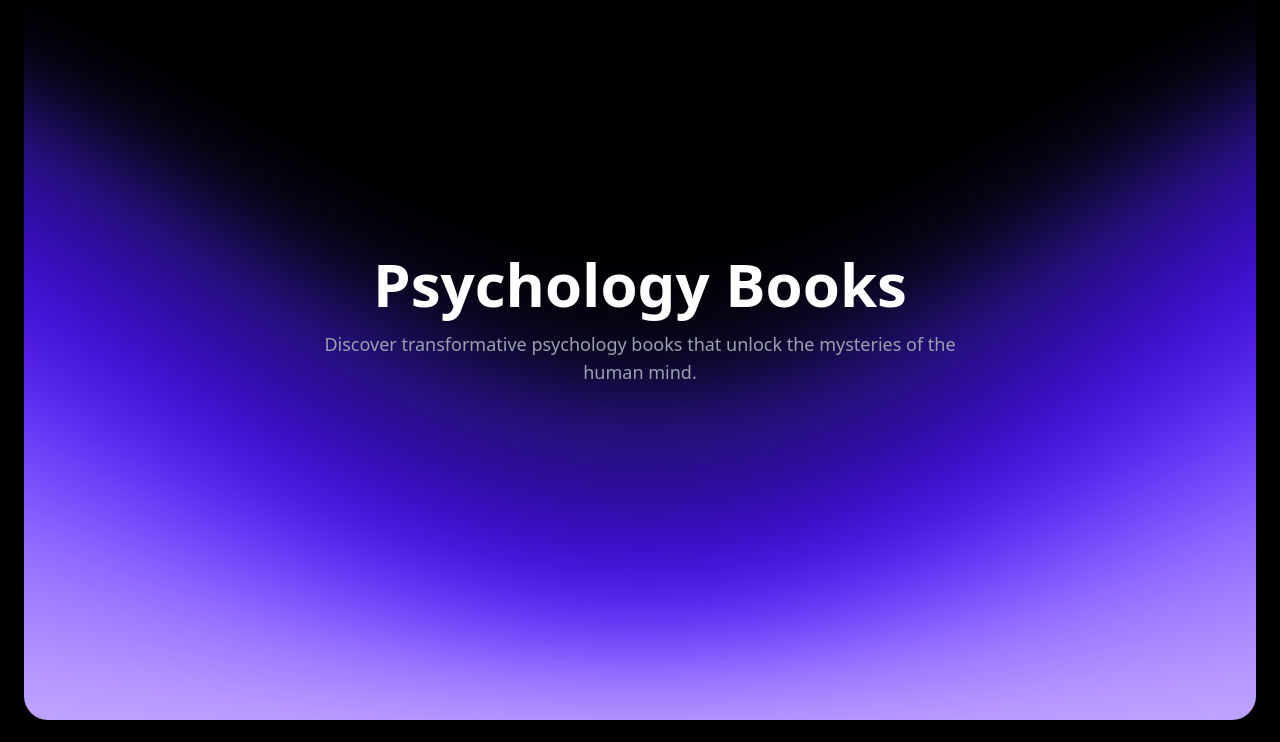
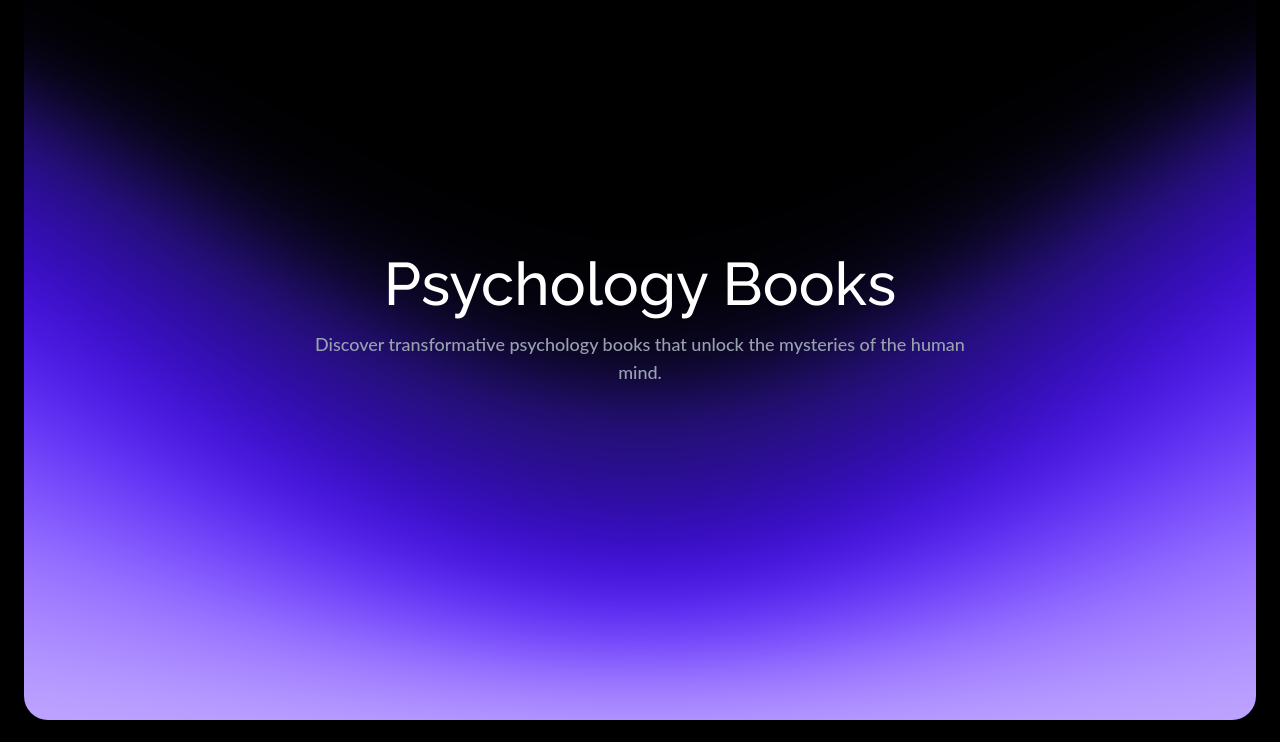
Before and after one commit to Priyansxu/Ecommerce, a Next.js app: page / in a window 1280 px wide. Shown: the top 742 px of the page. Built offline with nearby package versions, Linux system fonts and the light colour scheme.

Commit message:
Update Hero.js

```diff
--- a/app/components/Hero.js
+++ b/app/components/Hero.js
@@ -1,14 +1,27 @@
 import React from 'react';
+import { Raleway, Lato } from 'next/font/google';
+
+const raleway = Raleway({
+  subsets: ['latin'],
+  weight: '500',
+  display: 'swap',
+});
+
+const lato = Lato({
+  subsets: ['latin'],
+  weight: '500',
+  display: 'swap',
+});
 
 export default function Hero() {
   return (
     <div className="relative px-6 lg:px-12 py-16 overflow-hidden h-screen bg-black m-6 -mt-20 rounded-xl md:rounded-3xl transition-opacity duration-600 ease-in-out">
       <div className="max-w-7xl mx-auto relative z-10 flex items-center justify-center h-full">
         <div className="text-center">
-          <h1 className="text-4xl lg:text-6xl font-bold mb-4 text-white transition-all duration-600 ease-in-out transform translate-y-0">
+          <h1 className={`text-4xl lg:text-6xl font-bold mb-4 text-white transition-all duration-600 ease-in-out transform translate-y-0 ${raleway.className}`}>
             Psychology Books
           </h1>
-          <p className="text-gray-400 text-lg max-w-2xl mx-auto transition-all duration-600 ease-in-out transform translate-y-0">
+          <p className={`text-gray-400 text-lg max-w-2xl mx-auto transition-all duration-600 ease-in-out transform translate-y-0 ${lato.className}`}>
             Discover transformative psychology books that unlock the mysteries of the human mind.
           </p>
         </div>
```
